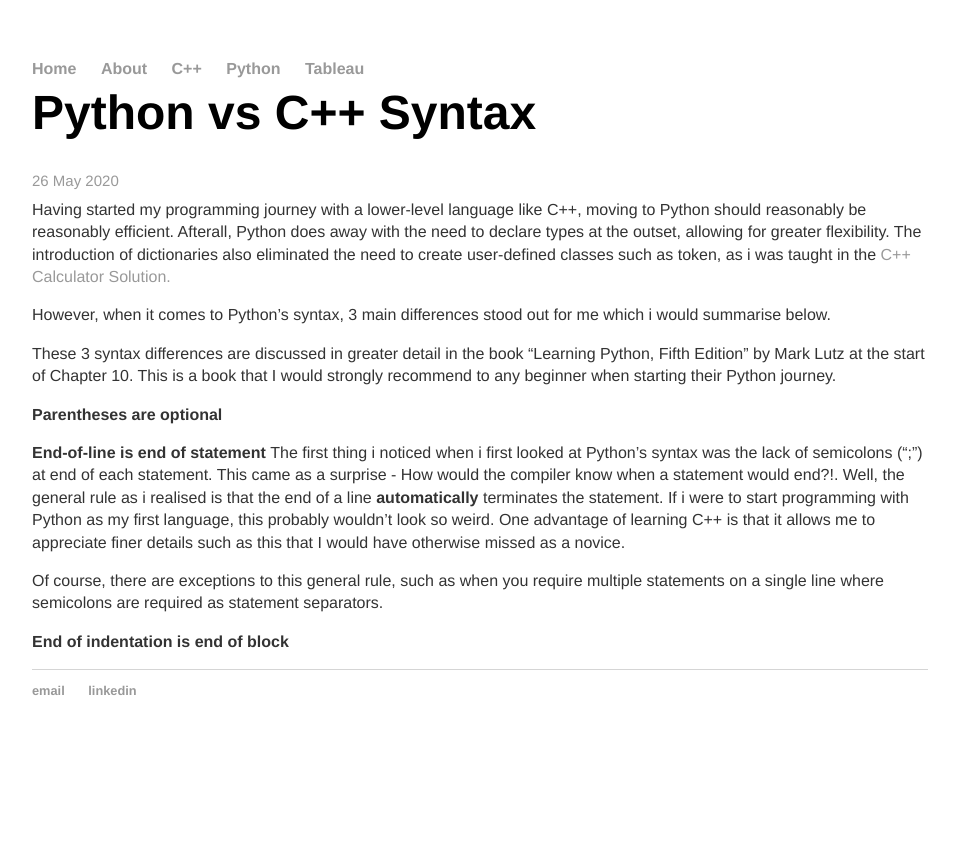
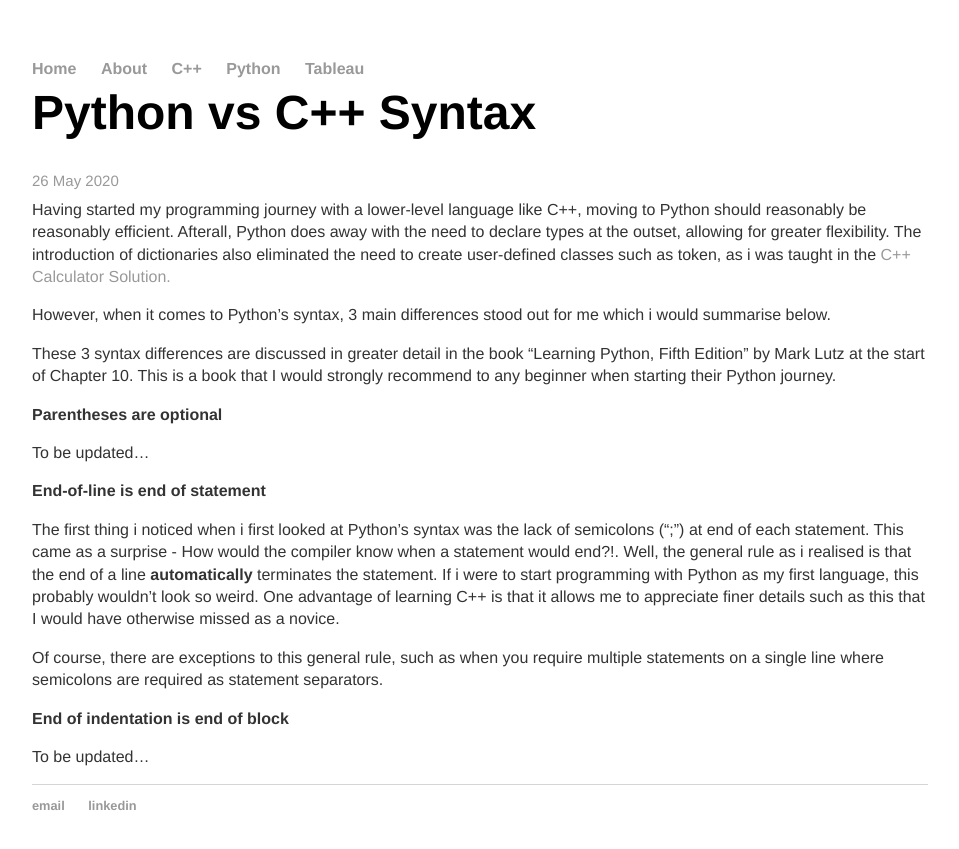
Before and after one commit to cchanzl/Lock-Screen, a Jekyll site: the page built from _posts/2020-05-26-Python-vs-C++-Syntax.md, in a window 1280 px wide. Shown: the top 849 px of the page, without its empty margins (160-1119 px from the left). Built offline with Jekyll 4.4.1, drawn with Linux system fonts in a browser that asks for light colours.

Commit message:
Update 2020-05-26-Python-vs-C++-Syntax.md

```diff
--- a/_posts/2020-05-26-Python-vs-C++-Syntax.md
+++ b/_posts/2020-05-26-Python-vs-C++-Syntax.md
@@ -12,11 +12,18 @@ However, when it comes to Python's syntax, 3 main differences stood out for me w
 These 3 syntax differences are discussed in greater detail in the book "Learning Python, Fifth Edition" by Mark Lutz at the start of Chapter 10. This is a book that I would strongly recommend to any beginner when starting their Python journey.
 
 <b> Parentheses are optional </b>
+<br>
 
+To be updated...
 
 <b> End-of-line is end of statement </b>
+<br>
+
 The first thing i noticed when i first looked at Python's syntax was the lack of semicolons (";") at end of each statement. This came as a surprise - How would the compiler know when a statement would end?!. Well, the general rule as i realised is that the end of a line <b>automatically</b> terminates the statement. If i were to start programming with Python as my first language, this probably wouldn't look so weird. One advantage of learning C++ is that it allows me to appreciate finer details such as this that I would have otherwise missed as a novice.
 
 Of course, there are exceptions to this general rule, such as when you require multiple statements on a single line where semicolons are required as statement separators.
 
 <b> End of indentation is end of block </b>
+<br>
+
+To be updated...
```
